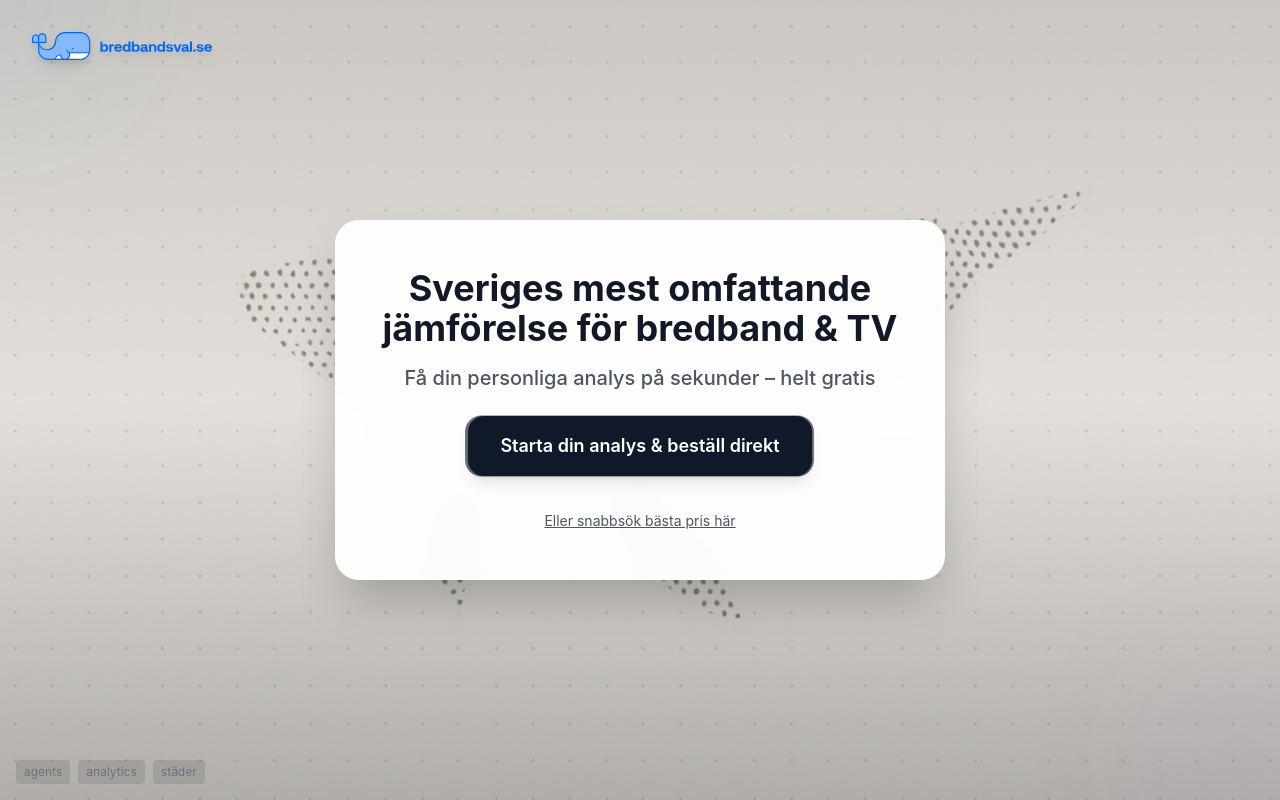
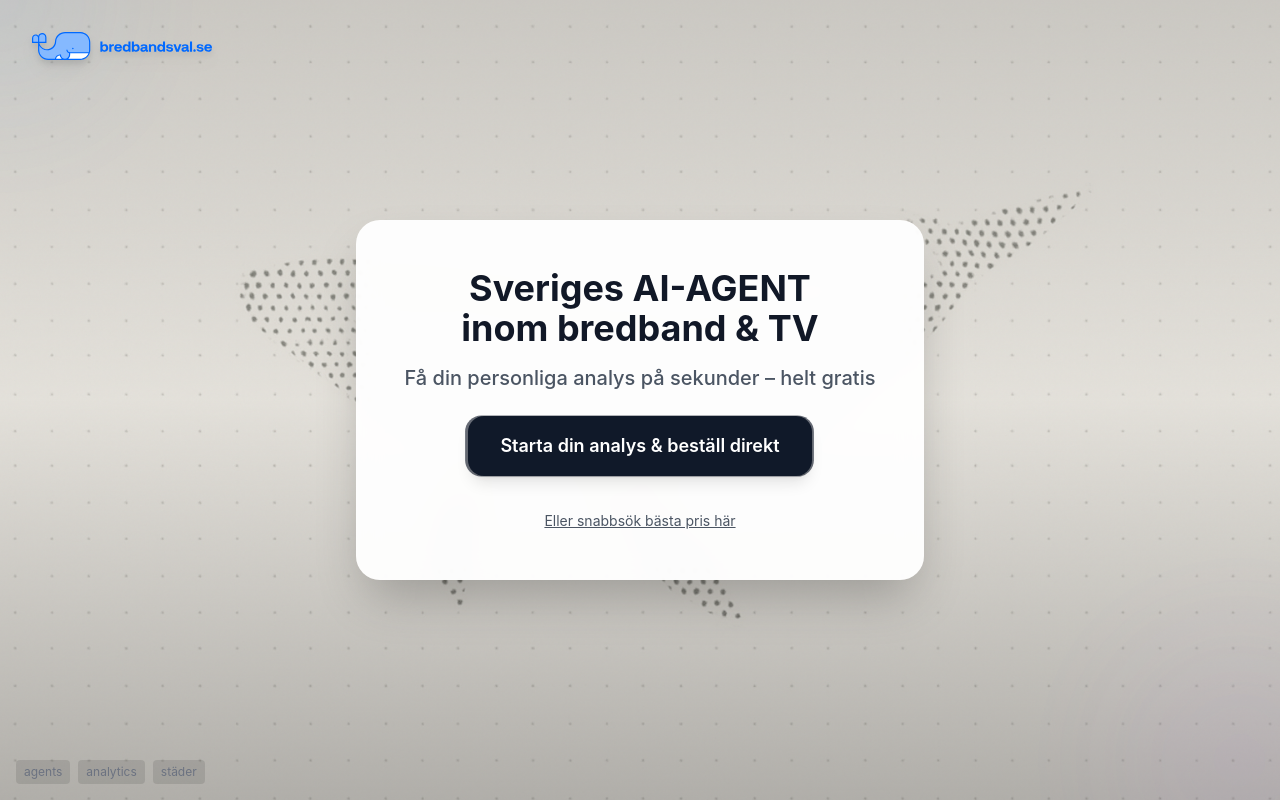
Before and after one commit to chgenberg/bredbandsval, a Next.js app: page / in a window 1280 px wide. Built offline with nearby package versions, Linux system fonts and the light colour scheme; no server answers.

Commit message:
✨ Update hero text: Sveriges AI-AGENT inom bredband & TV
Changed main hero headline from 'Sveriges mest omfattande jämförelse för bredband & TV' to 'Sveriges AI-AGENT inom bredband & TV' to better reflect the AI-driven nature of the service.

```diff
--- a/components/LandingPage.tsx
+++ b/components/LandingPage.tsx
@@ -84,7 +84,7 @@ export default function LandingPage({ localizedContent }: { localizedContent?: L
                 {localizedContent?.headline ? (
                   <span dangerouslySetInnerHTML={{ __html: localizedContent.headline }} />
                 ) : (
-                  <>Sveriges mest omfattande<br />jämförelse för bredband & TV</>
+                  <>Sveriges AI-AGENT<br />inom bredband & TV</>
                 )}
               </h1>
 
```
